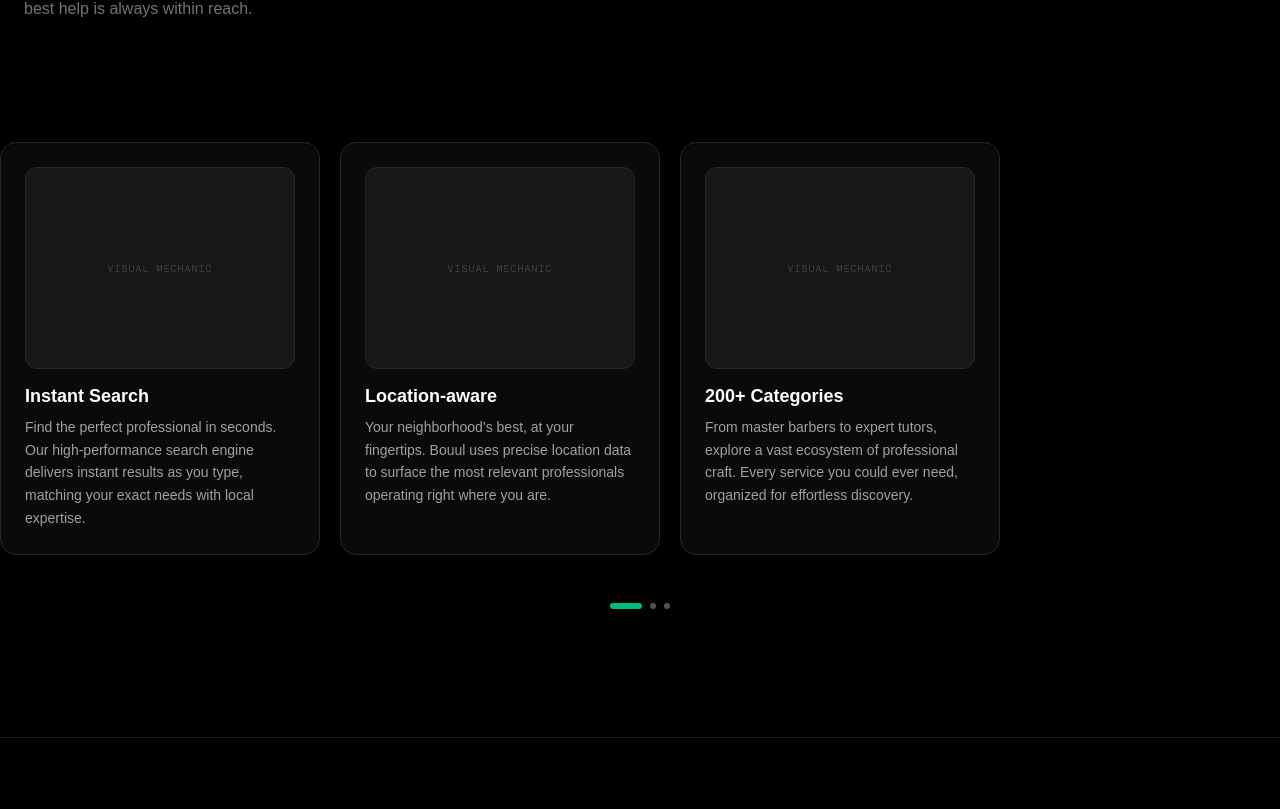
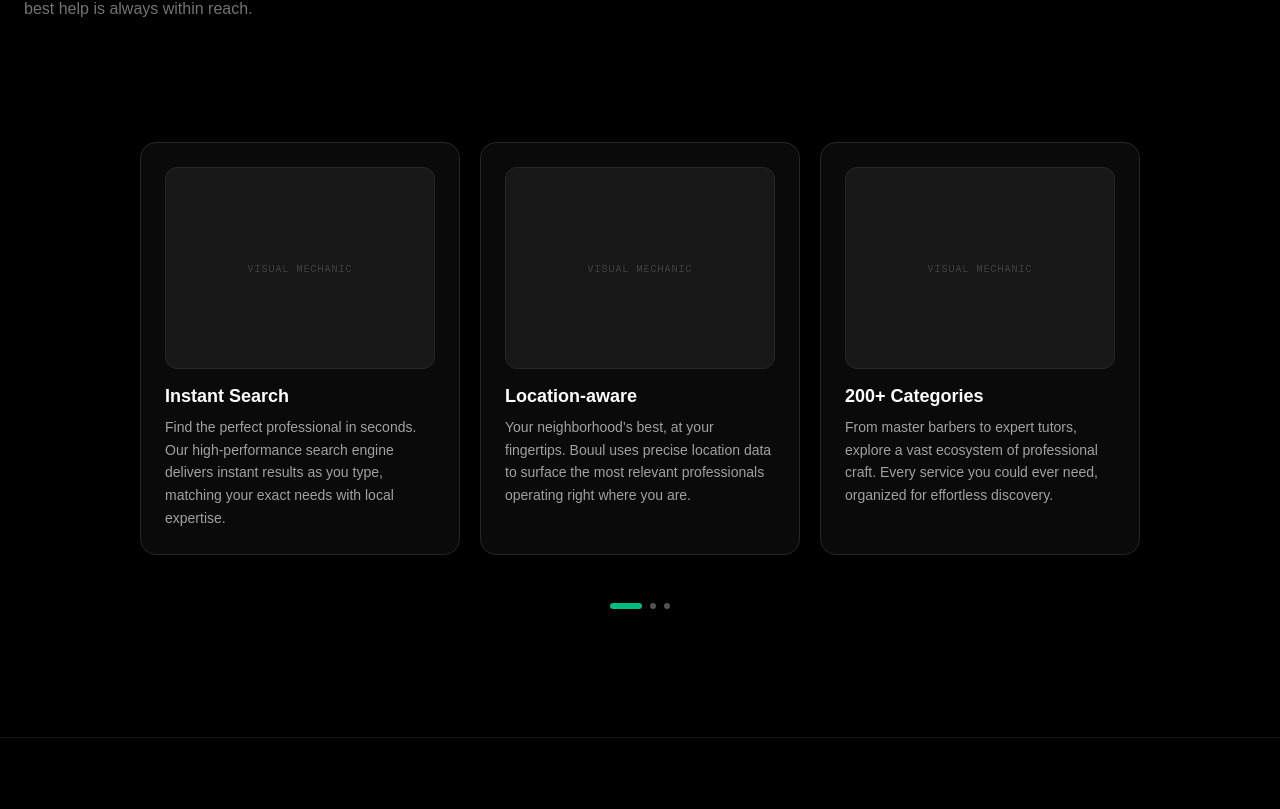
Before and after one commit to lihlegabrieldiphokwana-stack/appp-landing, a Next.js app: page / in a window 1280 px wide. Shown: the part 2571-3380 px from the top of the page. Built offline with nearby package versions, Linux system fonts and the light colour scheme.

Commit message:
fix: Center cards on desktop, full-width scroll on mobile
Co-authored-by: Qwen-Coder <qwen-coder@alibabacloud.com>

```diff
--- a/components/feature-section.tsx
+++ b/components/feature-section.tsx
@@ -146,12 +146,12 @@ export const FeatureSection = ({
             whileInView={{ opacity: 1, y: 0 }}
             viewport={{ once: true, amount: 0.1 }}
             transition={{ duration: 0.8 }}
-            className="relative w-screen left-1/2 right-1/2 -ml-[50vw]"
+            className="relative -mx-6 md:mx-0"
           >
             <div
               ref={scrollRef}
               onScroll={handleScroll}
-              className="flex gap-5 overflow-x-auto pb-8 pt-2 px-4 md:px-0 no-scrollbar cursor-grab active:cursor-grabbing"
+              className="flex gap-5 overflow-x-auto pb-8 pt-2 px-6 md:px-0 md:justify-center no-scrollbar cursor-grab active:cursor-grabbing"
               style={{
                 scrollbarWidth: "none",
                 msOverflowStyle: "none",
@@ -161,7 +161,7 @@ export const FeatureSection = ({
                 <MechanicCard key={i} card={card} index={i} />
               ))}
               {/* Spacer for scroll end padding */}
-              <div className="flex-shrink-0 w-4" />
+              <div className="flex-shrink-0 w-4 md:hidden" />
             </div>
 
             {/* Apple-style Navigation Dots */}
```
